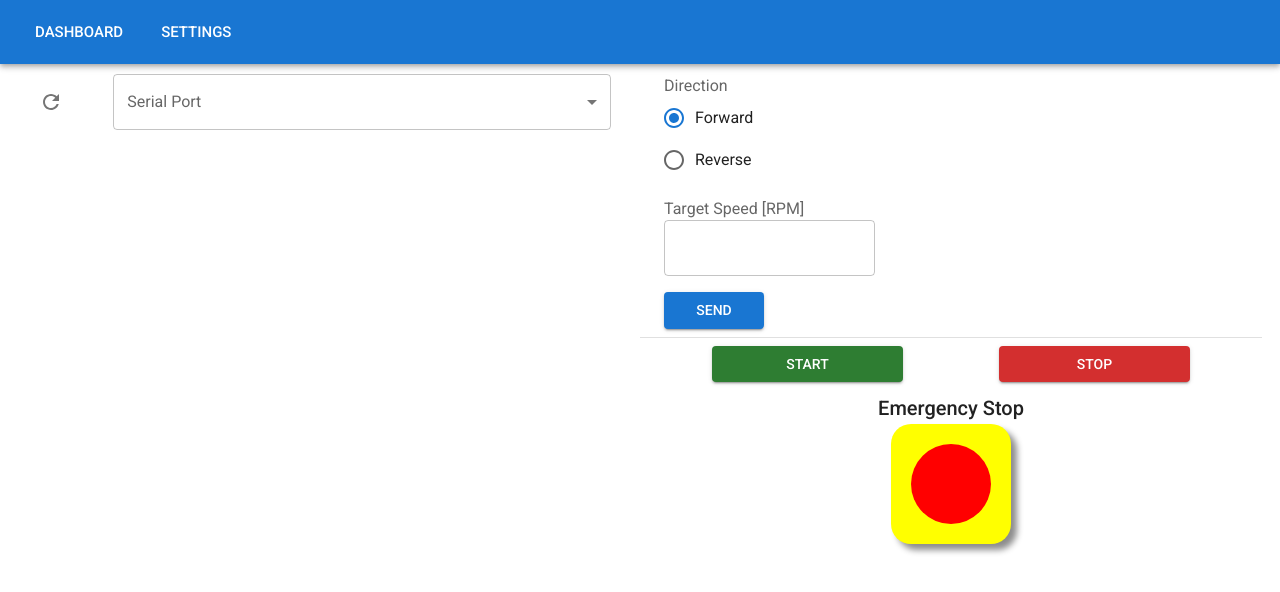
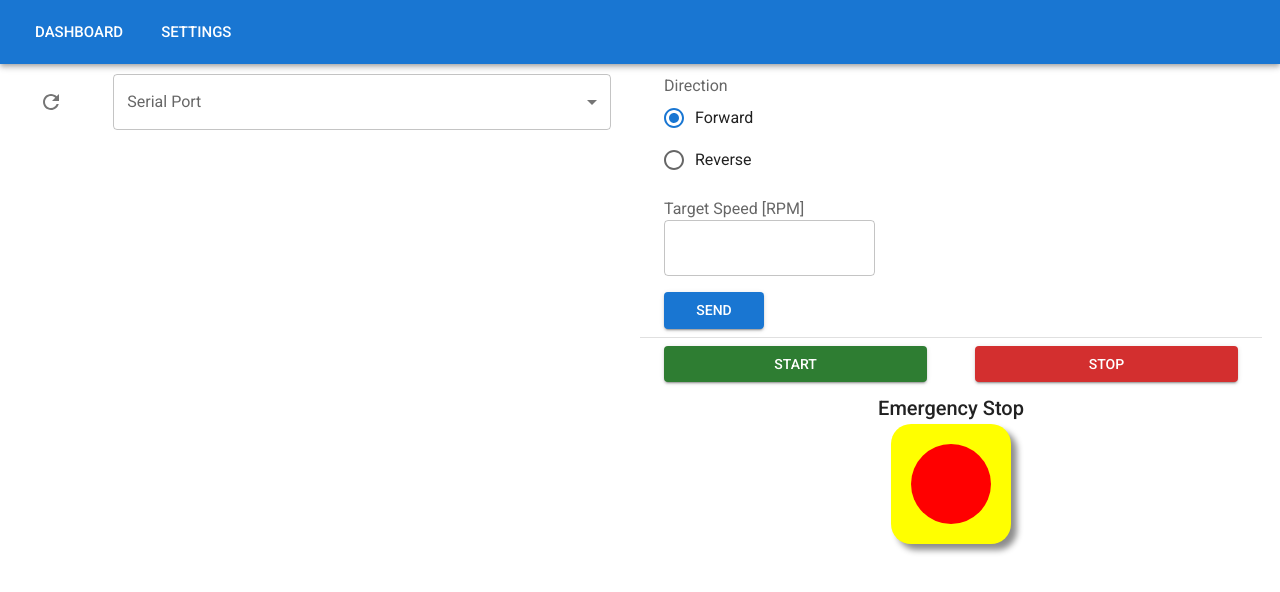
Before and after one commit to TNCT-Mechatech/spindle-speed-controller, a React (Vite) app: page / in a window 1280 px wide. Shown: the top 592 px of the page. Built offline with nearby package versions, Linux system fonts and the light colour scheme.

Commit message:
change: more distance between start/stop button

```diff
--- a/src/Operation.tsx
+++ b/src/Operation.tsx
@@ -22,10 +22,10 @@ export default function Operation() {
                 <Grid
                     container
                     direction={"row"}
-                    justifyContent={"space-around"}
+                    justifyContent={"space-between"}
                     alignItems={"center"}
                 >
-                    <Grid item xs={4}>
+                    <Grid item xs={5.5}>
                         <Button
                             variant={"contained"}
                             color={"success"}
@@ -35,7 +35,7 @@ export default function Operation() {
                             Start
                         </Button>
                     </Grid>
-                    <Grid item xs={4}>
+                    <Grid item xs={5.5}>
                         <Button
                             variant={"contained"}
                             color={"error"}
```
